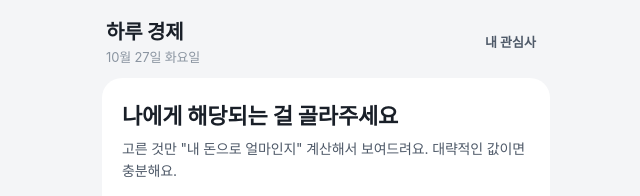
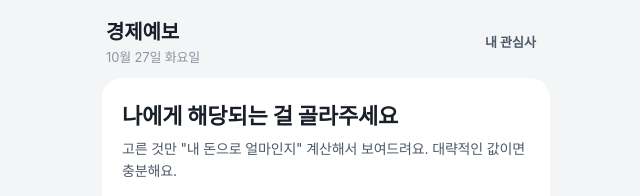
Before and after one commit to JisooRyu99/daily-econ, a website built with Vite: page index.html in a window 1280 px wide. Shown: the top 196 px of the page, 314-954 px from the left. Built offline with nearby package versions, Linux system fonts and the light colour scheme.

Commit message:
앱 이름 하루 경제 → 경제예보 (같은 이름 앱이 많음)

```diff
--- a/apps-in-toss.config.ts
+++ b/apps-in-toss.config.ts
@@ -1,8 +1,8 @@
 import { defineConfig } from "@apps-in-toss/web-framework/config";
 
-// 앱인토스 미니앱 설정 — "하루 경제" (SDK 3.x)
+// 앱인토스 미니앱 설정 — "경제예보" (SDK 3.x, 처음 이름 "하루 경제"는 같은 이름 앱이 많아 변경)
 //  - appName: 콘솔에 등록한 고유 이름과 반드시 같아야 함 (등록 후 수정 불가). daily-econ은 이미 사용 중이라 haru-econ.
-//  - 앱 이름(표시명 "하루 경제")·로고는 콘솔 앱 정보에서 관리 → 코드에 없음(정상).
+//  - 앱 이름(표시명 "경제예보")·로고는 콘솔 앱 정보에서 관리 → 코드에 없음(정상).
 // 게임 아님(학습 콘텐츠, 퀴즈에 점수 경쟁·보상 없음) → 등급분류 불필요.
 export default defineConfig({
   appName: "haru-econ",
--- a/index.html
+++ b/index.html
@@ -4,7 +4,7 @@
 <meta charset="utf-8" />
 <meta name="viewport" content="width=device-width, initial-scale=1.0, maximum-scale=1.0, user-scalable=no, viewport-fit=cover" />
 <meta name="theme-color" content="#f4f5f7" />
-<title>하루 경제</title>
+<title>경제예보</title>
 <style>
   * { margin:0; padding:0; box-sizing:border-box; -webkit-tap-highlight-color: transparent; }
   :root {
@@ -179,7 +179,7 @@
 <body>
 <div id="app">
   <header>
-    <div><h1 id="h-title">하루 경제</h1><div class="date" id="h-date"></div></div>
+    <div><h1 id="h-title">경제예보</h1><div class="date" id="h-date"></div></div>
     <button class="gear" id="gear">내 관심사</button>
   </header>
   <main id="view"></main>
```
